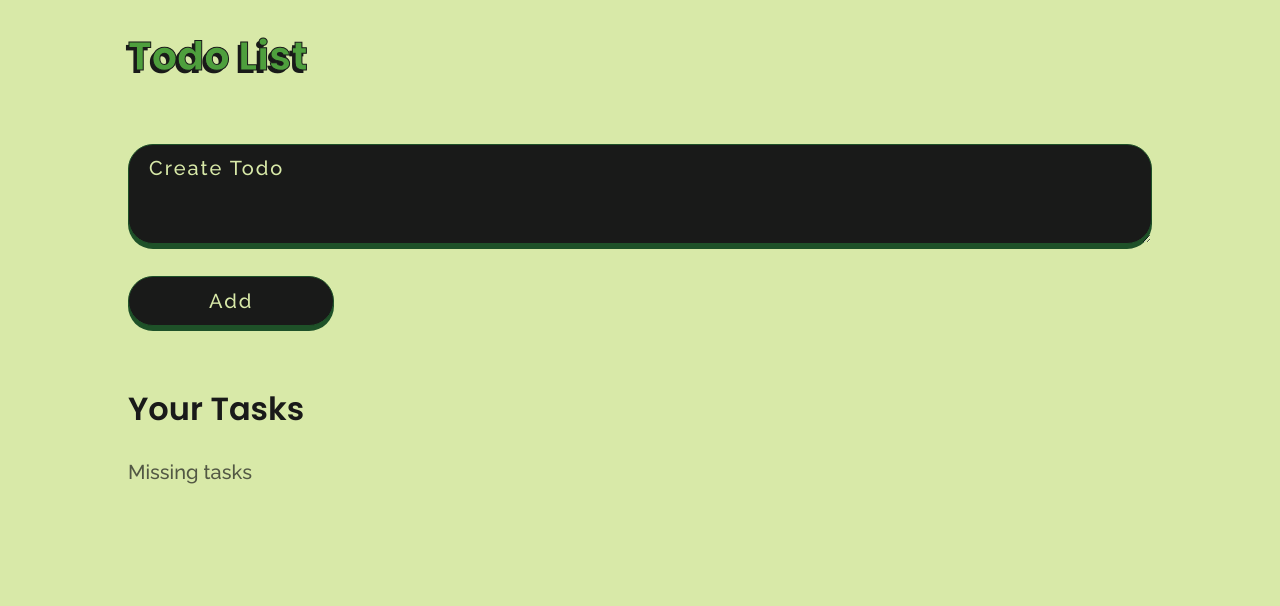
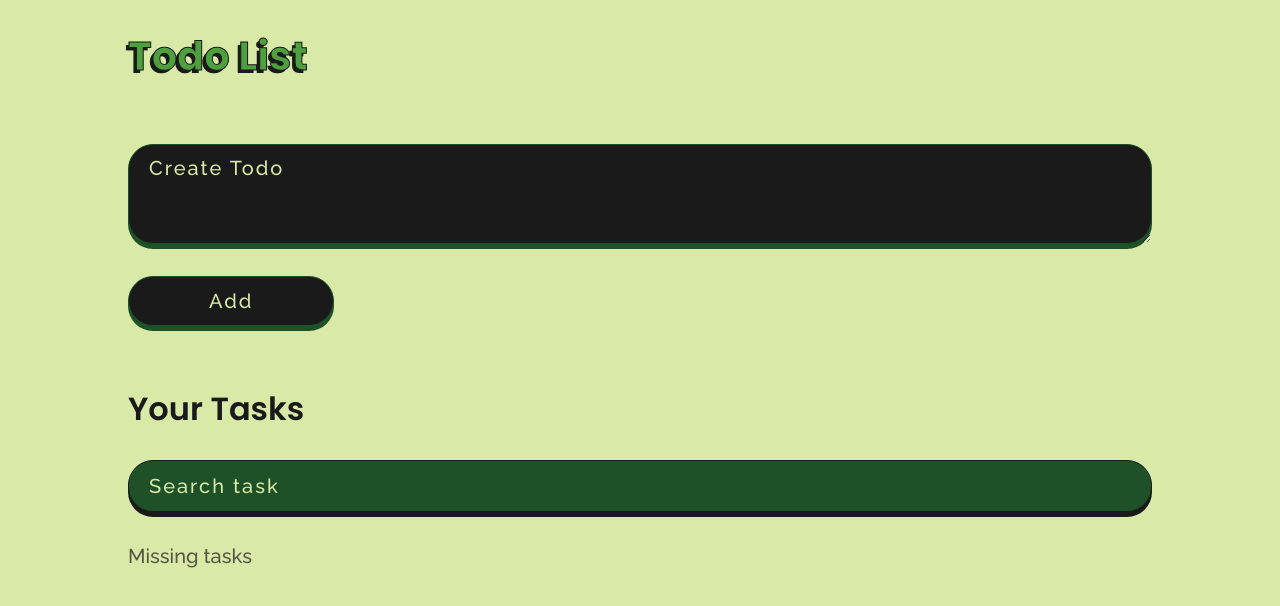
Before and after one commit to 1xtend/React-Todo, a React (Vite) app: page / in a window 1280 px wide. Shown: the top 606 px of the page. Built offline with nearby package versions, Linux system fonts and the light colour scheme.

Commit message:
updgraded search

```diff
--- a/src/App.jsx
+++ b/src/App.jsx
@@ -6,6 +6,7 @@ import Header from './components/Header/Header';
 import Section from './components/Section/Section';
 import TaskForm from './components/TaskForm/TaskForm';
 import TaskList from './components/TaskList/TaskList';
+import Search from './components/Search/Search';
 
 function initTasks() {
   const tasks = localStorage.getItem('tasks');
@@ -59,6 +60,8 @@ function App() {
     );
   }
 
+  const filteredTasks = tasks.filter((task) => task.text.toLowerCase().includes(query));
+
   return (
     <Container>
       <Header></Header>
@@ -67,7 +70,9 @@ function App() {
           <TaskForm onCreate={createTask} />
         </Section>
         <Section title="Your Tasks">
-          <TaskList tasks={tasks} onRemove={removeTask} onCheck={checkTask} />
+          <Search value={query} setQuery={setQuery} />
+
+          <TaskList tasks={filteredTasks} onRemove={removeTask} onCheck={checkTask} />
         </Section>
       </main>
     </Container>
--- a/src/components/Button/Button.module.css
+++ b/src/components/Button/Button.module.css
@@ -33,6 +33,12 @@
   top: 0.25em;
 }
 
+.button:focus-visible {
+  outline: 2px solid var(--color-error);
+  background-color: rgba(var(--color-primary), 0.9);
+  box-shadow: 0px 0.25em 0px var(--color-error);
+}
+
 .small {
   min-height: 1.25em;
   padding: 0.25em 1.5em;
--- a/src/components/Input/Input.module.css
+++ b/src/components/Input/Input.module.css
@@ -31,7 +31,7 @@
 
 .input:focus {
   outline: none;
-  background-color: rgba(var(--color-primary), 0.9);
+  background-color: rgba(var(--color-green-dark), 0.9);
 }
 
 .textarea {
@@ -51,7 +51,7 @@
 
 .textarea:focus {
   outline: none;
-  background-color: rgba(var(--color-green-dark), 0.9);
+  background-color: rgba(var(--color-primary), 0.9);
 }
 
 .error {
--- /dev/null
+++ b/src/components/Search/Search.jsx
@@ -0,0 +1,15 @@
+import Input from '../Input/Input';
+import styles from './Search.module.css';
+
+function Search({ setQuery }) {
+  return (
+    <div className={styles.content}>
+      <Input
+        name="searchInput"
+        placeholder="Search task"
+        onChange={(e) => setQuery(e.target.value.toLowerCase().trim())}
+      />
+    </div>
+  );
+}
+export default Search;
--- /dev/null
+++ b/src/components/Search/Search.module.css
@@ -0,0 +1,3 @@
+.content:not(:last-child) {
+  margin-bottom: var(--spacing-20);
+}
```
